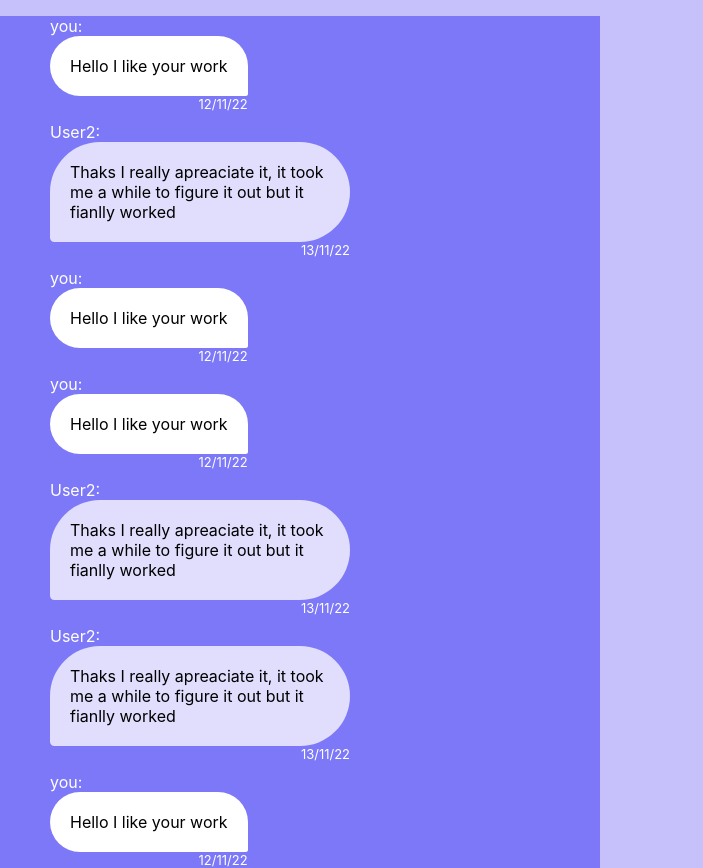
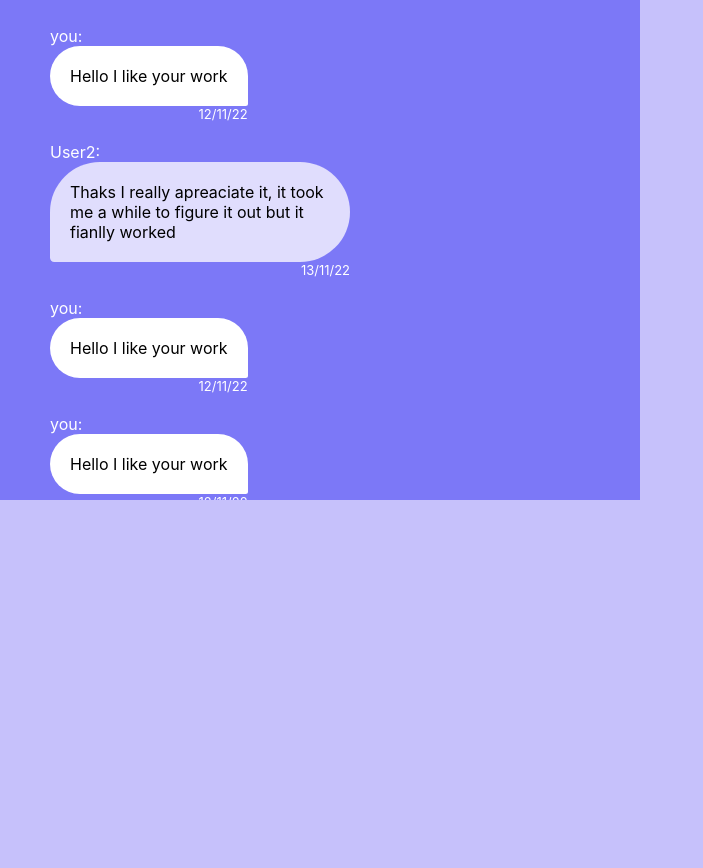
Before and after one commit to mackneupart/chat-app-TxID, a React (Create React App) app: page /chatTest in a window 1280 px wide. Shown: the whole page, without its empty margins (0-703 px from the left). After the commit the page ends 800 px from the top, so only its background shows below. Built offline with nearby package versions, Linux system fonts and the light colour scheme; what parse would draw is missing.

Commit message:
add scroll to chat

```diff
--- a/src/Components/ChatBox/ChatBox.css
+++ b/src/Components/ChatBox/ChatBox.css
@@ -1,10 +1,21 @@
 
 .chat-box{
     background-color: var(--purple-900);
-    width: 600px;
+    width: 50%;
+    height: 500px;
+    overflow-y: scroll;
+    scrollbar-color: var(--blue-900), var(--purple-900);
+    scrollbar-width: thin;
 }
 
-/*.message-list > [type="send"]{
-    // right align
+.message-list {
+    display: grid;
+}
+.message-list > [type="send"]{
+    justify-self: right;
 
-}*/
+}
+.message-list > [type="send"]{
+    justify-self: left;
+
+}
--- a/src/Components/ChatBox/ChatBox.js
+++ b/src/Components/ChatBox/ChatBox.js
@@ -22,13 +22,14 @@ export default function ChatBox({currentUser, currentChat}){
     //setMessages([message1, message2])
     console.log(messages)
 
-    //also check live chat implementation
+
     function handleNewMessage(author, content, timestamp){
         const newMessage ={
             author: author,
             content: content,
             timestamp: timestamp
         }
+        //TODO: add message to datebase
         setMessages(prevState => [...prevState, newMessage])
     }
 
```
